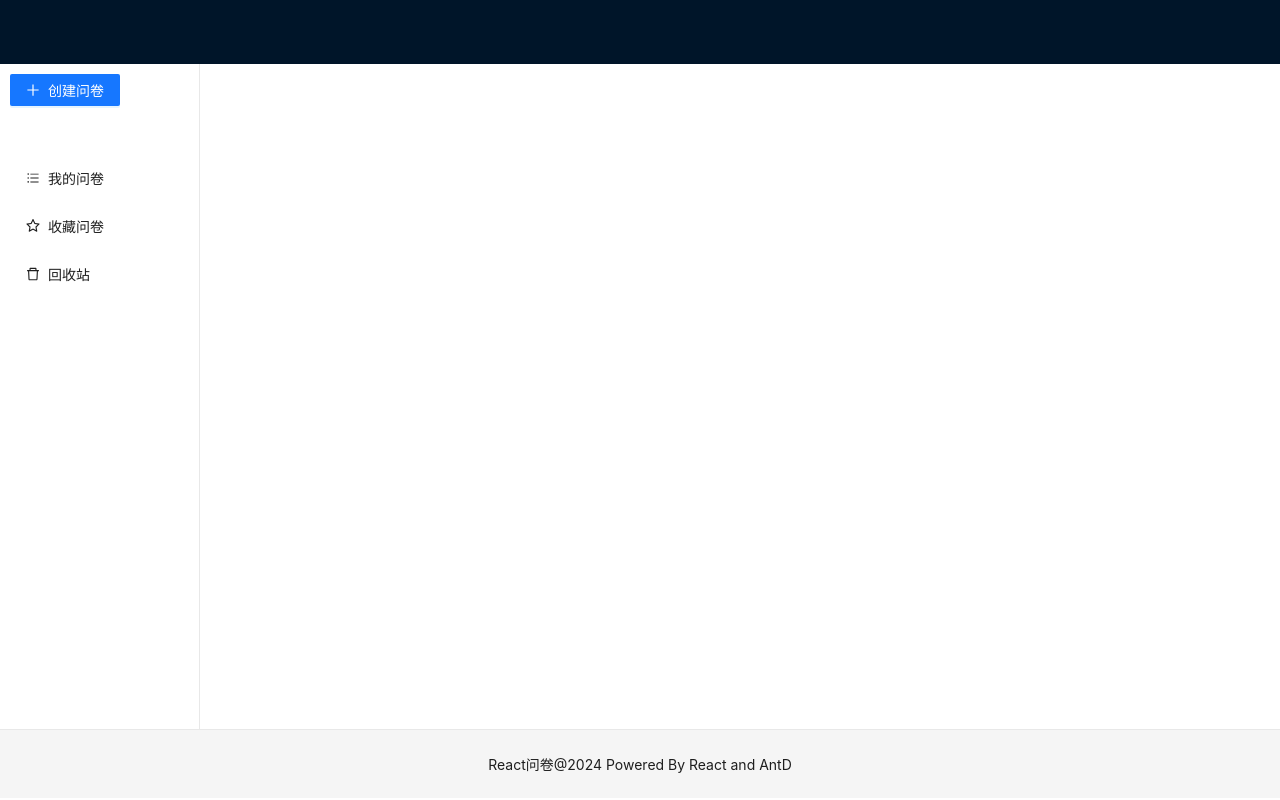
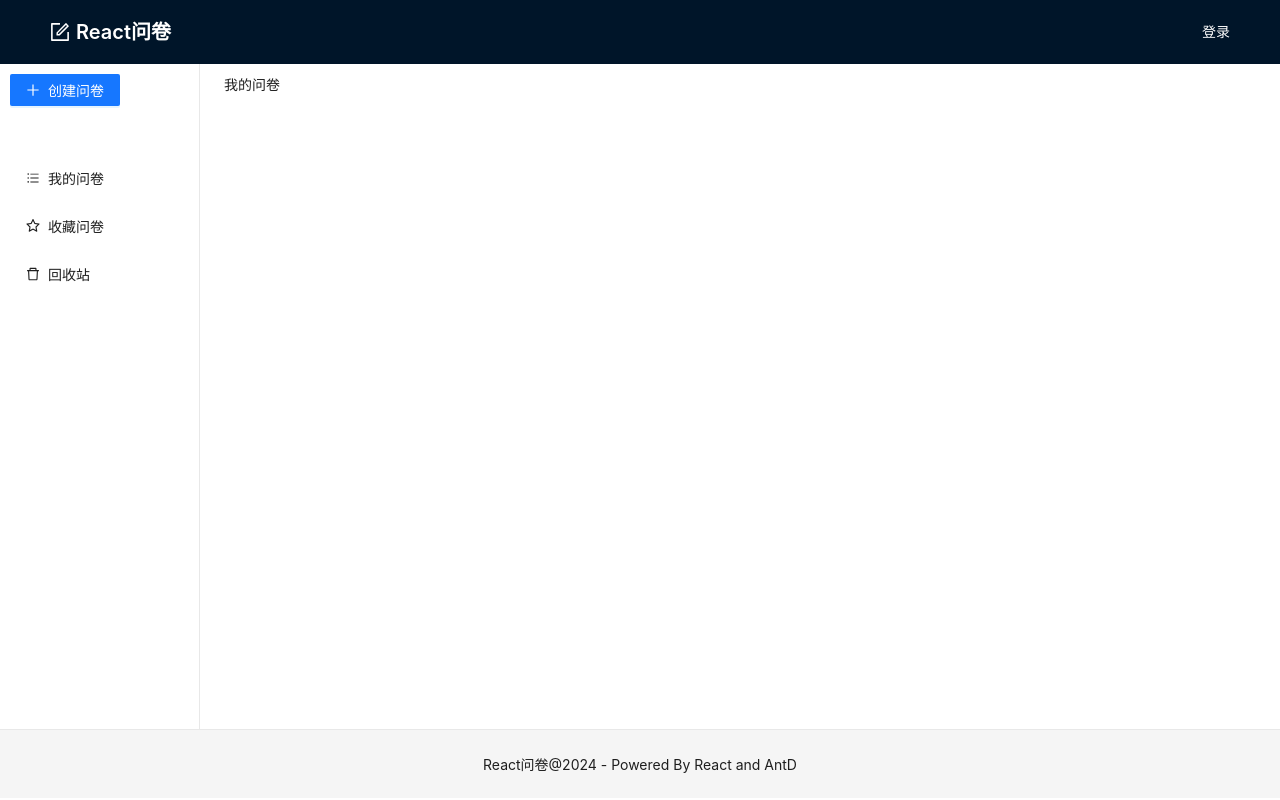
Before and after one commit to JayK0818/react-questionnaire-app, a React (Create React App) app: page /manage in a window 1280 px wide. Built offline with nearby package versions, Linux system fonts and the light colour scheme.

Commit message:
feat: 新增登录和注册组件

```diff
--- a/src/components/BaseLayout/index.tsx
+++ b/src/components/BaseLayout/index.tsx
@@ -1,20 +1,38 @@
 import React from 'react'
 import { Outlet } from 'react-router-dom'
 import { Layout } from 'antd'
+import { Typography } from 'antd'
 import styles from './layout.module.scss'
+import { useNavigate } from 'react-router-dom'
+import { FormOutlined } from '@ant-design/icons'
 
 const { Header, Content, Footer } = Layout
+const { Title } = Typography
 
-const BaseLayout = () => {
+const BaseLayout: React.FC = () => {
+  const navigate = useNavigate()
   return (
     <Layout>
       <Header className={styles.header}>
+        <div
+          className={styles.title_wrapper}
+        >
+          <Title
+            level={4}
+            className={styles.title}
+            onClick={() => navigate('/')}
+          >
+            <i className={styles.icon}><FormOutlined /></i>
+            React问卷
+          </Title>
+        </div>
+        <div className={styles.user_wrapper}>登录</div>
       </Header>
       <Content className={styles.content}>
         <Outlet />
       </Content>
       <Footer className={styles.footer}>
-        React问卷@2024 Powered By React and AntD
+        React问卷@2024 - Powered By React and AntD
       </Footer>
     </Layout>
   )
--- a/src/components/BaseLayout/layout.module.scss
+++ b/src/components/BaseLayout/layout.module.scss
@@ -1,6 +1,3 @@
-.header {
-  padding: 24px 0;
-}
 .content {
   height: calc(100vh - 64px - 71px);
 }
@@ -8,3 +5,22 @@
   border-top: 1px solid #e8e8e8;
   text-align: center;
 }
+.header {
+  display: flex;
+  align-items: center;
+  color: #fff;
+  .title_wrapper {
+    flex: 1;
+    min-width: 600px;
+    .title {
+      margin-bottom: 0;
+      color: #fff;
+      cursor: pointer;
+    }
+    .icon {
+      margin-right: 6px;
+    }
+  }
+  .user_wrapper {
+  }
+}
--- a/src/components/ManageLayout/index.tsx
+++ b/src/components/ManageLayout/index.tsx
@@ -38,7 +38,7 @@ const ManageLayout: React.FC = () => {
             >回收站</Button>
         </Space>
       </Sider>
-      <Content>
+      <Content className={styles.container}>
         <Outlet/>
       </Content>
     </Layout>
--- a/src/components/ManageLayout/layout.module.scss
+++ b/src/components/ManageLayout/layout.module.scss
@@ -10,4 +10,8 @@
   .create_button {
     margin-bottom: 40px;
   }
+  .container {
+    padding: 10px 24px;
+    overflow: auto;
+  }
 }
--- a/src/router/index.tsx
+++ b/src/router/index.tsx
@@ -5,6 +5,9 @@ import QuestionnaireList from "@/views/QuestionnaireList"
 import QuestionnaireStarList from '@/views/Star'
 import QuestionnaireTrashList from '@/views/Trash'
 import Home from '@/views/Home'
+import NotFound from '@/views/NotFound'
+import Login from '@/views/Login'
+import Register from '@/views/Register'
 
 const router = createBrowserRouter([
   {
@@ -13,12 +16,16 @@ const router = createBrowserRouter([
     children: [
       {
         index: true,
-        element: <Home/>
+        element: <Home />
       },
       {
         path: 'manage',
         element: <ManageLayout />,
         children: [
+          {
+            index: true,
+            element: <QuestionnaireList/>
+          },
           {
             path: 'list',
             element: <QuestionnaireList/>
@@ -32,6 +39,18 @@ const router = createBrowserRouter([
             element: <QuestionnaireTrashList/>
           }
         ]
+      },
+      {
+        path: '/login',
+        element: <Login/>
+      },
+      {
+        path: '/register',
+        element: <Register/>
+      },
+      {
+        path: '/*',
+        element: <NotFound/>
       }
     ]
   }
--- a/src/views/Home/index.tsx
+++ b/src/views/Home/index.tsx
@@ -1,10 +1,12 @@
 import React from 'react'
 import { Button, Typography } from 'antd'
 import styles from './home.module.scss'
+import { useNavigate } from 'react-router-dom'
 
 const { Title, Paragraph } = Typography
 
 const Home: React.FC = () => {
+  const navigate = useNavigate()
   return (
     <div className={styles.container}>
       <Title>React问卷调查</Title>
@@ -13,6 +15,7 @@ const Home: React.FC = () => {
         <Button
           type='primary'
           size={'large'}
+          onClick={() => navigate('/manage/list')}
         >开始使用</Button>
       </div>
     </div>
--- /dev/null
+++ b/src/views/Login/index.tsx
@@ -0,0 +1,9 @@
+import React from 'react'
+
+const Login: React.FC = () => {
+  return (
+    <div>登录</div>
+  )
+}
+
+export default Login
--- /dev/null
+++ b/src/views/NotFound/index.tsx
@@ -0,0 +1,20 @@
+import React from 'react'
+import { Result, Button } from 'antd'
+import { useNavigate } from 'react-router-dom'
+
+const NotFound = () => {
+  const navigate = useNavigate()
+  return <Result
+    status="404"
+    title="404"
+    subTitle="Sorry, the page you visited does not exist."
+    extra={
+      <Button
+        onClick={() => navigate(-1)}
+        type="primary"
+      >Back Home</Button>
+    }
+  />
+}
+
+export default NotFound
--- /dev/null
+++ b/src/views/Register/index.tsx
@@ -0,0 +1,9 @@
+import React from 'react'
+
+const Register: React.FC = () => {
+  return (
+    <div>注册</div>
+  )
+}
+
+export default Register
```
